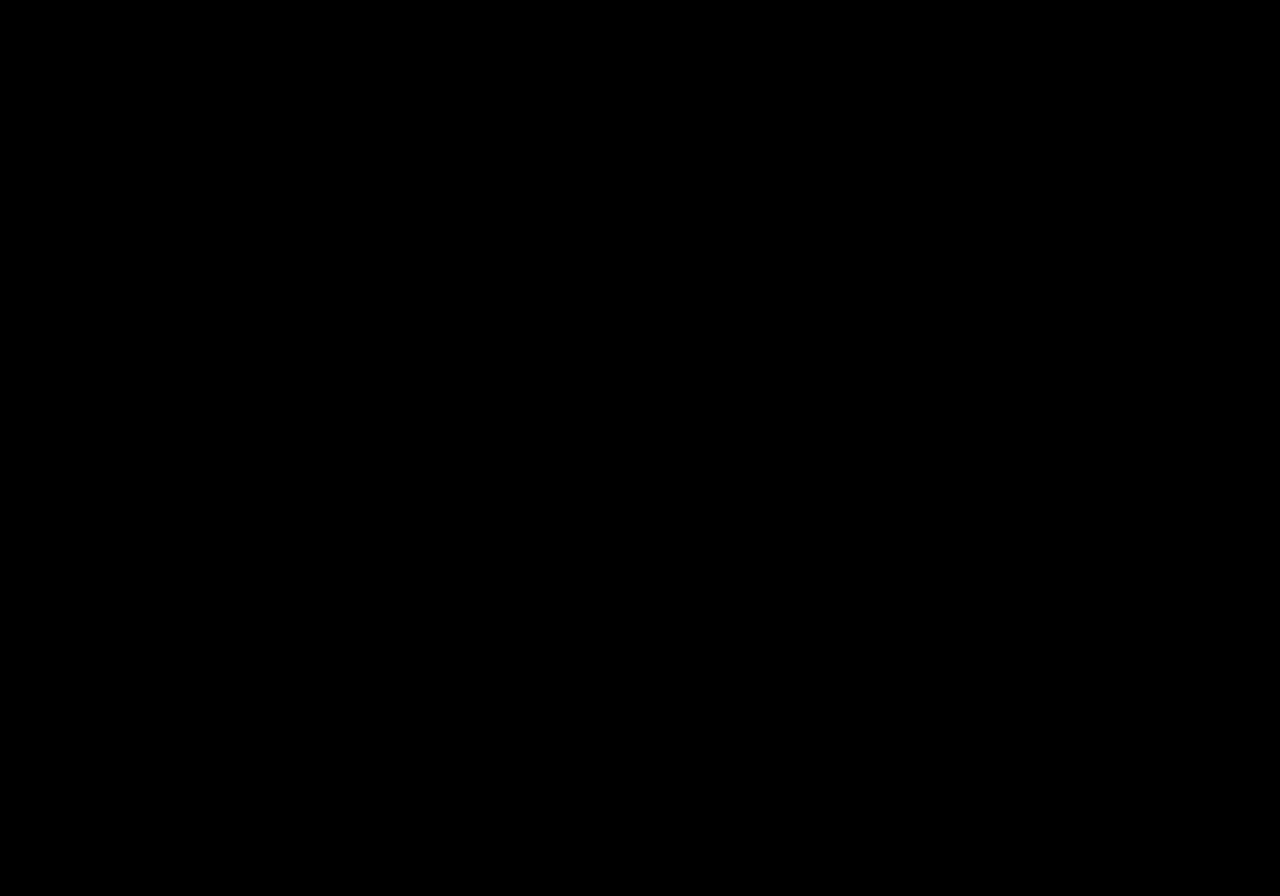
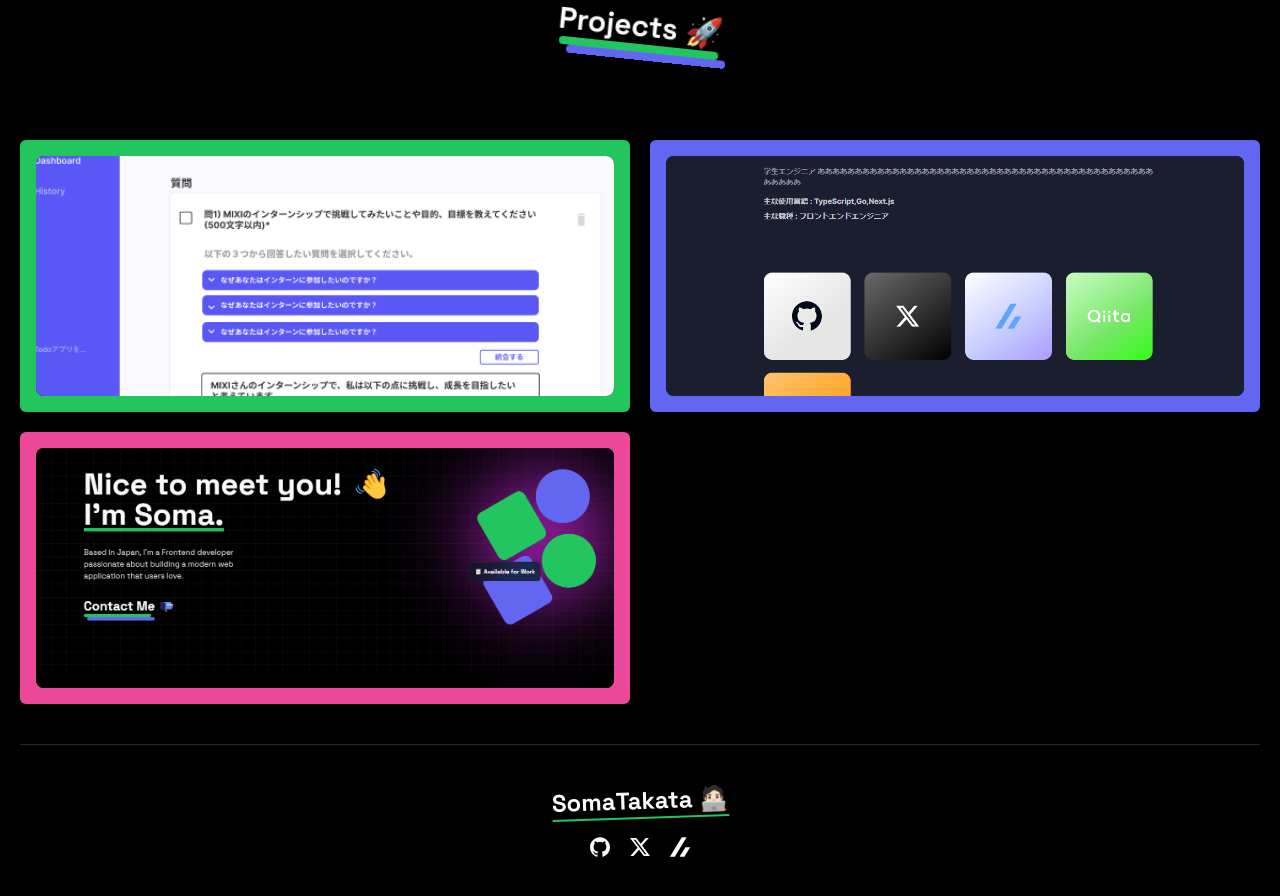
Before and after one commit to SomaTakata/my-portfolio, a Next.js app: page / in a window 1280 px wide. Shown: the part 1280-2176 px from the top of the page. Built offline with nearby package versions, Linux system fonts and the light colour scheme.

Commit message:
animationの適用

```diff
--- a/app/(home)/_components/Navbar.tsx
+++ b/app/(home)/_components/Navbar.tsx
@@ -1,9 +1,10 @@
+import { cn } from "@/lib/utils";
 import Link from "next/link";
 import React from "react";
 import { SiGithub } from "react-icons/si";
 import { SiZenn } from "react-icons/si";
 import { SiX } from "react-icons/si";
-export default function Navbar() {
+export default function Navbar({ className }: { className?: string }) {
   const socials = [
     {
       Link: "https://github.com/SomaTakata",
@@ -23,7 +24,12 @@
   ];
 
   return (
-    <nav className="py-10 flex justify-between items-center">
+    <nav
+      className={cn(
+        "py-10 flex justify-between items-center animate-move-down",
+        className
+      )}
+    >
       <h1 className="text-2xl font-bold underline underline-offset-8 decoration-green-500 -rotate-2">
         SomaTakata 🧑🏻‍💻
       </h1>
--- /dev/null
+++ b/app/(home)/_components/Project.tsx
@@ -0,0 +1,69 @@
+import React from "react";
+import {
+  SiGo,
+  SiNextdotjs,
+  SiPlanetscale,
+  SiPrisma,
+  SiTailwindcss,
+} from "react-icons/si";
+import Title from "./Title";
+import Link from "next/link";
+import { cn } from "@/lib/utils";
+import { DirectionAwareHover } from "@/components/ui/direction-aware-hover";
+
+export default function Project() {
+  const projects = [
+    {
+      title: "Dev Quest",
+      tech: [SiNextdotjs, SiPlanetscale, SiPrisma, SiTailwindcss],
+      link: "https://github.com/SomaTakata/dev-quest",
+      cover: "/project-1.png",
+      background: "bg-green-500",
+    },
+    {
+      title: "NginLink",
+      tech: [SiNextdotjs, SiGo, SiTailwindcss],
+      link: "https://github.com/SomaTakata/ngin-link",
+      cover: "/project-2.png",
+      background: "bg-indigo-500",
+    },
+    {
+      title: "PortFolio",
+      tech: [SiNextdotjs, SiTailwindcss],
+      link: "https://soma-takata.com",
+      cover: "/project-3.png",
+      background: "bg-pink-500",
+    },
+  ];
+  return (
+    <div className="py-10 p-5 sm:p-0 ">
+      <Title
+        title="Projects 🚀"
+        className="flex flex-col items-center justify-center rotate-6 "
+      />
+      <div className="grid grid-cols-1 sm:grid-cols-2 pt-20 gap-5">
+        {projects.map((project, index) => {
+          return (
+            <Link key={index} href={project.link}>
+              <div className={cn("p-4 rounded-md", project.background)}>
+                <DirectionAwareHover
+                  imageUrl={project.cover}
+                  className="w-full  cursor-pointer"
+                >
+                  <div className="space-y-5">
+                    <h1 className="text-2xl font-bold">{project.title}</h1>
+                    <div className="flex items-center gap-5">
+                      {project.tech.map((Icon, index) => {
+                        return <Icon className="w-8 h-8" key={index} />;
+                      })}
+                    </div>
+                  </div>
+                </DirectionAwareHover>
+              </div>
+            </Link>
+          );
+        })}
+      </div>
+    </div>
+  );
+}
--- a/app/(home)/page.tsx
+++ b/app/(home)/page.tsx
@@ -1,10 +1,12 @@
+import Fotter from "./_components/Fotter";
 import HeroSection from "./_components/HeroSection";
 import Navbar from "./_components/Navbar";
+import Project from "./_components/Project";
 import Skills from "./_components/Skills";
 
 export default function page() {
   return (
-    <div className="min-h-[400vh] bg-black over-hidden">
+    <div className="min-h-screen bg-black over-hidden">
       <div className=" dark:bg-black bg-white  dark:bg-grid-white/[0.05] bg-grid-black/[0.2]">
         <div className="max-w-7xl mx-auto p-5 ">
           <Navbar />
@@ -14,6 +16,8 @@
       </div>
       <div className="max-w-7xl mx-auto p-5 mt-20">
         <Skills />
+        <Project />
+        <Fotter />
       </div>
     </div>
   );
--- a/app/layout.tsx
+++ b/app/layout.tsx
@@ -4,10 +4,26 @@
 import { ThemeProvider } from "@/components/theme-provider";
 
 const space_Grotesk = Space_Grotesk({ subsets: ["latin"] });
+export const metadata: Metadata = {
+  metadataBase: new URL("https://soma-takata.com"),
 
-export const metadata: Metadata = {
-  title: "Create Next App",
-  description: "Generated by create next app",
+  title: "SomaTakata",
+  authors: {
+    name: "SomaTakata",
+  },
+
+  description:
+    "Based in Japan, I'm a Frontend developer passionate about building a modern web application that users love.",
+  openGraph: {
+    title: "SomaTakata",
+    description:
+      "Based in Japan, I'm a Frontend developer passionate about building a modern web application that users love.",
+    url: "https://soma-takata.com",
+    siteName: "SomaTakata",
+    images: "/og.png",
+    type: "website",
+  },
+  keywords: ["SomaTakata", "Soma Takata", "高田颯真"],
 };
 
 export default function RootLayout({
@@ -17,14 +33,16 @@
 }>) {
   return (
     <html lang="en" suppressHydrationWarning>
-      <body className={space_Grotesk.className}><ThemeProvider
+      <body className={space_Grotesk.className}>
+        <ThemeProvider
           attribute="class"
           defaultTheme="dark"
           enableSystem
           disableTransitionOnChange
         >
           {children}
-          </ThemeProvider></body>
+        </ThemeProvider>
+      </body>
     </html>
   );
 }
```
Lines whose indentation alone changed are shown as unchanged.
